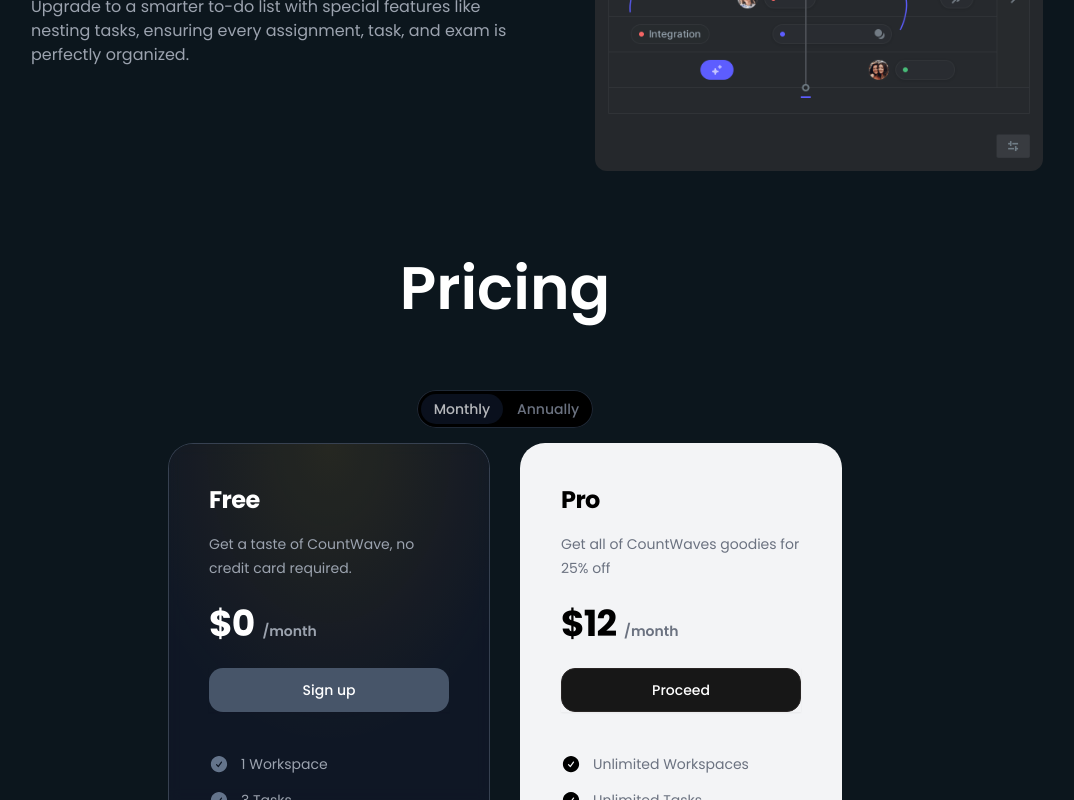
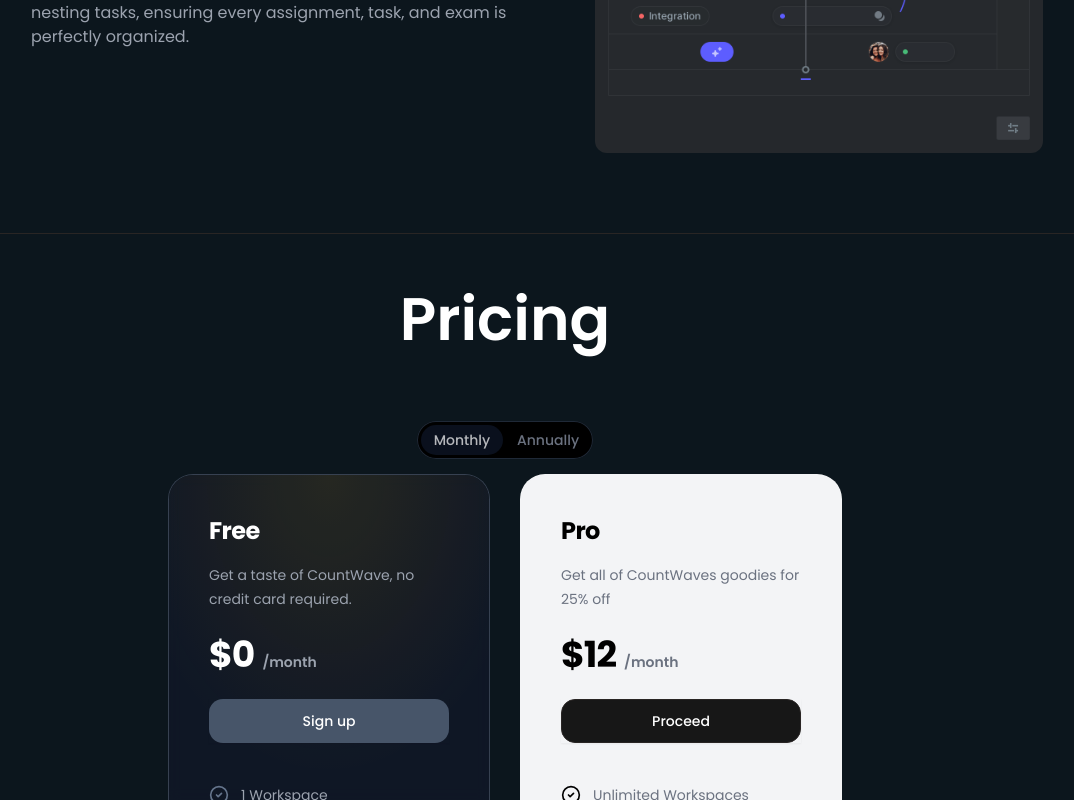
Before and after one commit to Riceham/todo, a Next.js app: page / in a window 1280 px wide. Shown: the part 2000-2800 px from the top of the page, without its empty margins (135-1209 px from the left). Built offline with nearby package versions, Linux system fonts and the light colour scheme.

Commit message:
fixed ui controls

```diff
--- a/app/(marketing)/_components/features.tsx
+++ b/app/(marketing)/_components/features.tsx
@@ -2,6 +2,7 @@
 
 import { FEATURES } from "@/constants";
 import { cn } from "@/lib/utils";
+import { Badge } from "@/components/ui/badge";
 
 type FeatureProps = {
   index: number;
@@ -13,7 +14,7 @@
 const Feature = ({ index, title, description, image }: FeatureProps) => (
   <div className="md:flex md:items-center gap-x-6">
     {/* Image */}
-    <div className="max-w-xl mx-auto mb-8 md:mb-0" data-aos="fade-up">
+    <div className="max-w-xl mx-auto mb-8 md:mb-0">
       <Image
         className="max-w-full h-auto md:max-w-md rounded-sm"
         src={image}
@@ -41,11 +42,10 @@
         <div className="py-12 md:py-20 border-t border-gray-600">
           {/* Section header */}
           <div className="max-w-3xl mx-auto text-center pb-12 md:pb-16">
-            <div className="inline-flex text-sm font-semibold py-1 px-3 m-2 text-green-600 bg-green-200 rounded-full mb-4">
+            <Badge variant="success" className="py-1 px-3 mb-2">
               Reach goals that matter
-            </div>
+            </Badge>
             <p className="text-xl text-gray-400">
-              {" "}
               Improve your organization as a student with advanced features,
               ensuring everything is perfectly arranged for academic success.
             </p>
--- a/app/(marketing)/_components/navbar/action-buttons.tsx
+++ b/app/(marketing)/_components/navbar/action-buttons.tsx
@@ -11,7 +11,7 @@
       </Button>
 
       <Button asChild>
-        <Link href="#pricing-section">Try CountWave</Link>
+        <Link href="#pricing">Try CountWave</Link>
       </Button>
 
       <ModeToggle />
--- a/app/(marketing)/_components/pricing.tsx
+++ b/app/(marketing)/_components/pricing.tsx
@@ -1,5 +1,6 @@
 "use client";
 
+import { CheckCircle2 } from "lucide-react";
 import { useState } from "react";
 
 import { Button } from "@/components/ui/button";
@@ -68,27 +69,8 @@
   },
 ];
 
-const CheckIcon = ({ className }: { className?: string }) => {
-  return (
-    <svg
-      xmlns="http://www.w3.org/2000/svg"
-      viewBox="0 0 24 24"
-      fill="currentColor"
-      className={cn("w-6 h-6", className)}
-    >
-      <path
-        fillRule="evenodd"
-        d="M2.25 12c0-5.385 4.365-9.75 9.75-9.75s9.75 4.365 9.75 9.75-4.365 9.75-9.75 9.75S2.25 17.385 2.25 12zm13.36-1.814a.75.75 0 10-1.22-.872l-3.236 4.53L9.53 12.22a.75.75 0 00-1.06 1.06l2.25 2.25a.75.75 0 001.14-.094l3.75-5.25z"
-        clipRule="evenodd"
-      />
-    </svg>
-  );
-};
-
 export const Pricing = () => {
   const [frequency, setFrequency] = useState(frequencies[0]);
-
-  const bannerText = "";
 
   return (
     <div
@@ -101,14 +83,6 @@
               Pricing
             </h1>
           </div>
-
-          {bannerText ? (
-            <div className="w-full lg:w-auto flex justify-center my-4">
-              <p className="w-full px-4 py-3 text-xs bg-slate-100 text-black dark:bg-slate-300/30 dark:text-white/80 rounded-xl">
-                {bannerText}
-              </p>
-            </div>
-          ) : null}
 
           {frequencies.length > 1 ? (
             <div className="mt-16 flex justify-center">
@@ -146,11 +120,11 @@
               </RadioGroup>
             </div>
           ) : (
-            <div className="mt-12" aria-hidden="true"></div>
+            <div className="mt-12" aria-hidden="true" />
           )}
 
           <div
-            id="pricing-section" // Added ID to the pricing section
+            id="pricing"
             className={cn(
               "isolate mx-auto mt-4 mb-28 grid max-w-md grid-cols-1 gap-8 lg:mx-0 lg:max-w-none",
               tiers.length === 2 ? "lg:grid-cols-2" : "",
@@ -242,6 +216,7 @@
                   <Button
                     size="lg"
                     disabled={tier.soldOut}
+                    aria-disabled={tier.soldOut}
                     className={cn(
                       "w-full text-black dark:text-white",
                       !tier.highlighted && !tier.featured
@@ -267,7 +242,7 @@
                 >
                   {tier.features.map((feature) => (
                     <li key={feature} className="flex gap-x-3">
-                      <CheckIcon
+                      <CheckCircle2
                         className={cn(
                           tier.featured ? "text-white dark:text-black" : "",
                           tier.highlighted ? "text-slate-500" : "text-gray-500",
--- a/app/(marketing)/page.tsx
+++ b/app/(marketing)/page.tsx
@@ -1,3 +1,5 @@
+import { Separator } from "@/components/ui/separator";
+
 import { Features } from "./_components/features";
 import { Hero } from "./_components/hero";
 import { Navbar } from "./_components/navbar";
@@ -9,6 +11,9 @@
       <Navbar />
       <Hero />
       <Features />
+
+      <Separator className="mb-12" />
+
       <Pricing />
     </main>
   );
```
